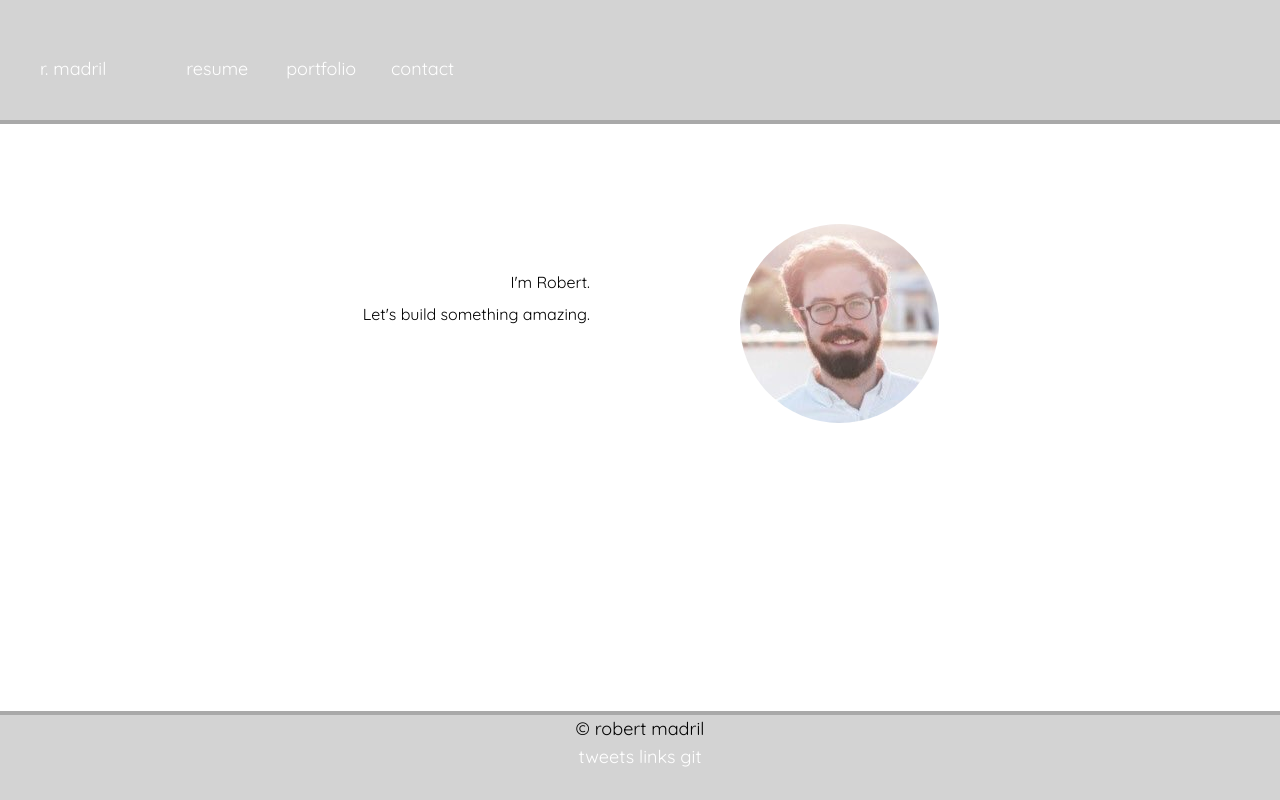
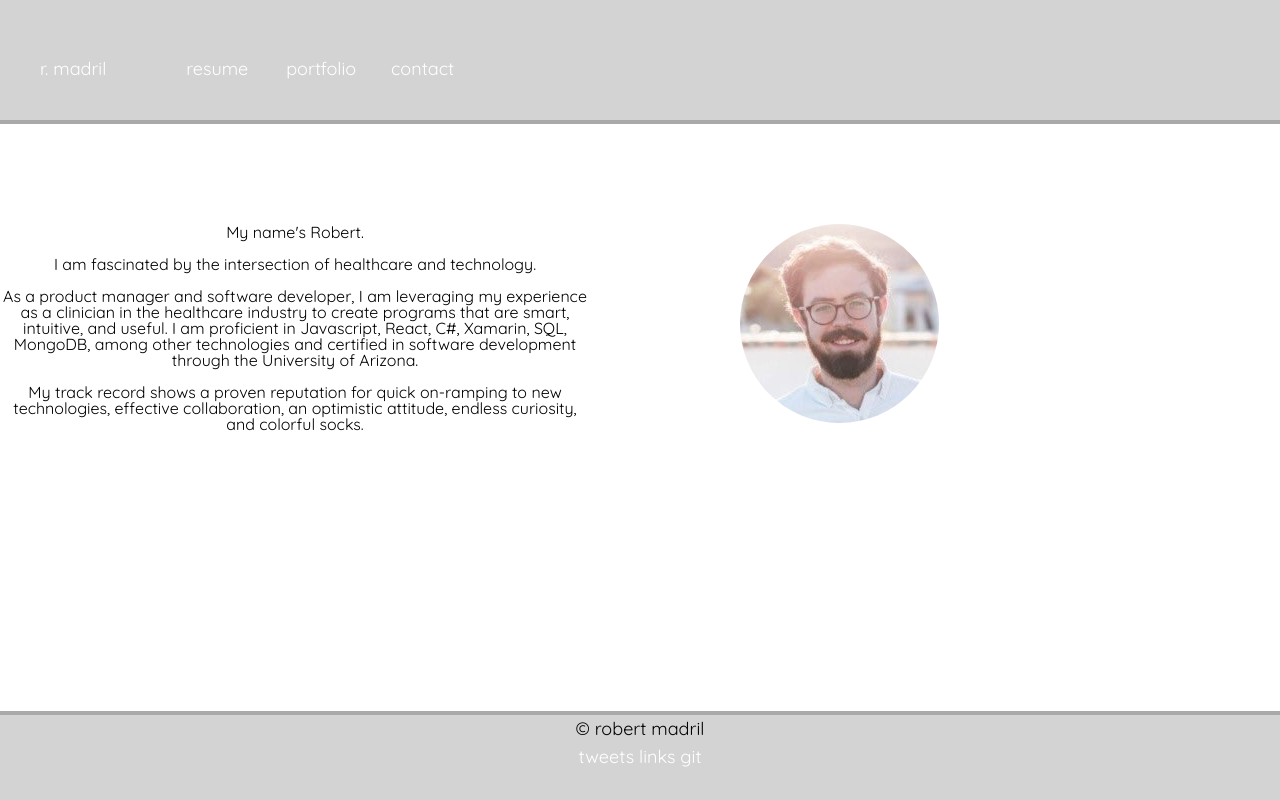
Before and after one commit to robertmadril/robertmadril.github.io, a plain HTML site: page index.html in a window 1280 px wide. Drawn offline with Linux system fonts and the light colour scheme.

Commit message:
add bio and styling for bio

```diff
--- a/assets/css/style.css
+++ b/assets/css/style.css
@@ -58,8 +58,9 @@ li {
 }
 
 .main-page-text {
-    margin-top:150px;
+    margin-top:100px;
     margin-right: 50px;
+    text-align: center;
 }
 .main-img {
     float: right;
--- a/index.html
+++ b/index.html
@@ -25,9 +25,13 @@
 
             <div class="main-page">
                 <div class="main-page-text">
-                    <p>I'm Robert.</p>
+                    <p>My name's Robert.</p>
                     <br>
-                    <p>Let's build something amazing.</p>
+                    <p>I am fascinated by the intersection of healthcare and technology.</p>
+                    <br>
+                    <p>As a product manager and software developer, I am leveraging my experience as a clinician in the healthcare industry to create programs that are smart, intuitive, and useful. I am proficient in Javascript, React, C#, Xamarin, SQL, MongoDB, among other technologies and certified in software development through the University of Arizona.</p>
+                    <br>
+                    <p>My track record shows a proven reputation for quick on-ramping to new technologies, effective collaboration, an optimistic attitude, endless curiosity, and colorful socks. </p>
                 </div>
             </div>
 
```
Also changed, not shown: 1 other file.
